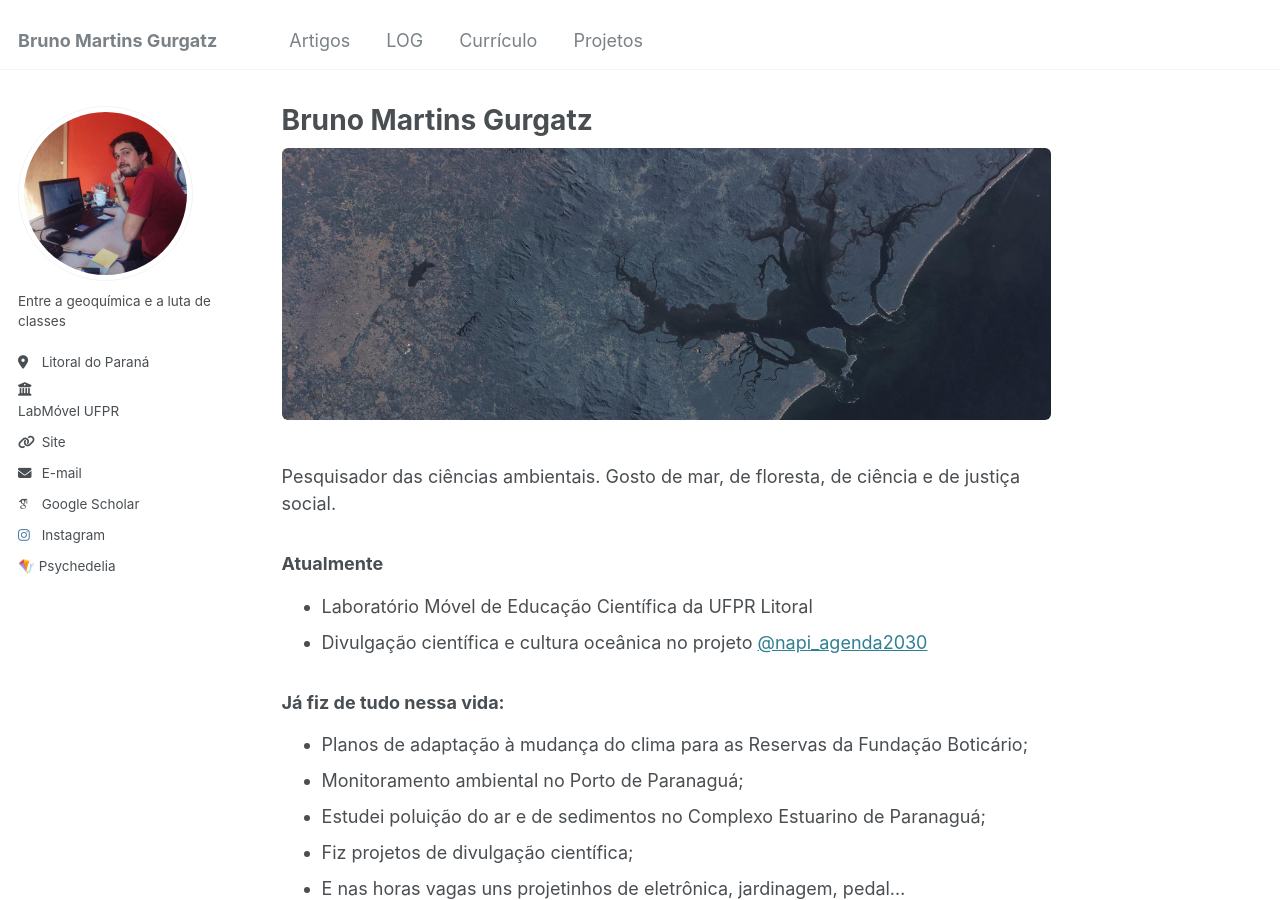
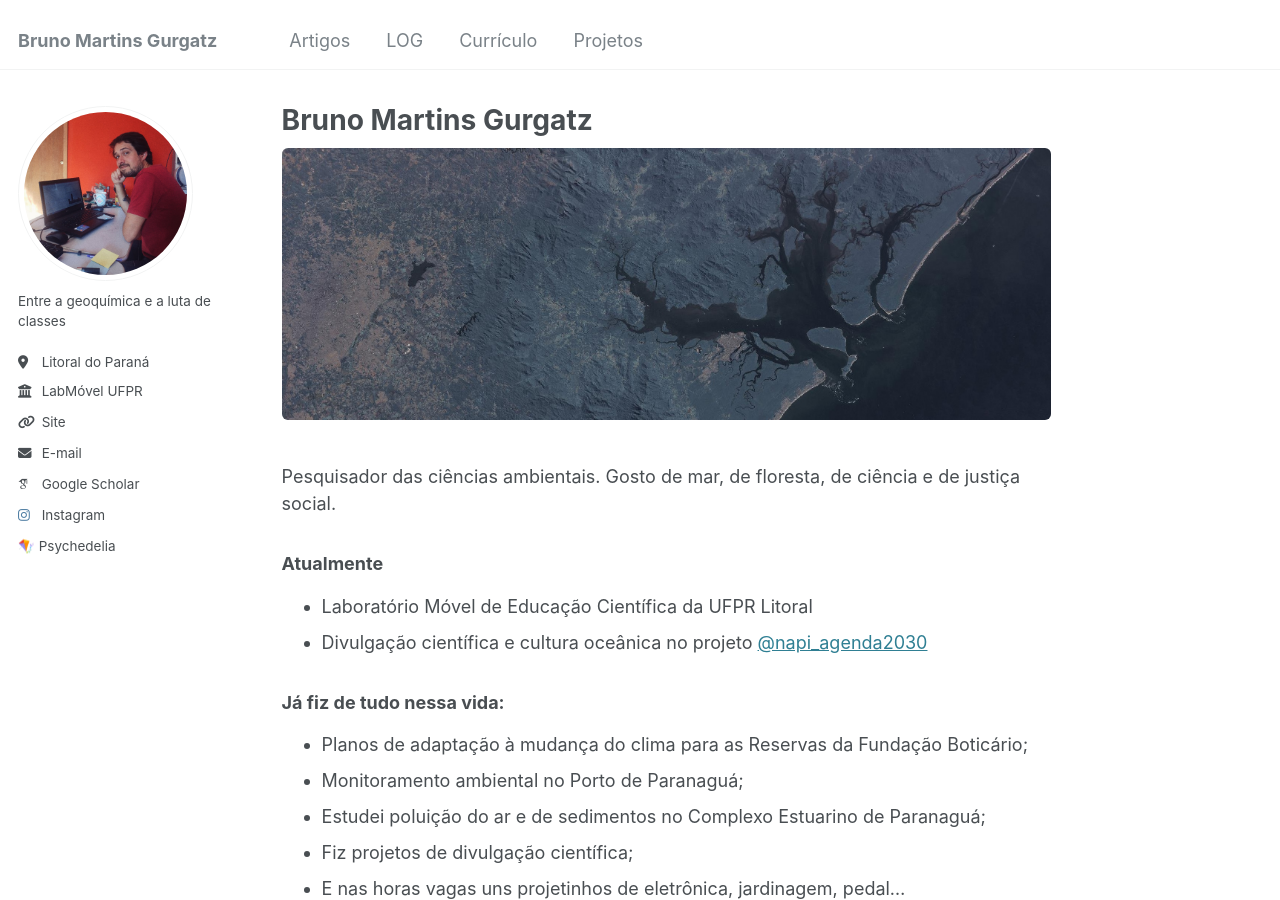
Before and after one commit to brunogurgatz/brunogurgatz.github.io, a Jekyll site: the page built from _pages/about.md, in a window 1280 px wide and 900 px high. Built offline with Jekyll 4.4.1, drawn with Linux system fonts in a browser that asks for light colours; some web fonts are replaced.

Commit message:
modified:   _includes/author-profile.html

```diff
--- a/_includes/author-profile.html
+++ b/_includes/author-profile.html
@@ -27,7 +27,17 @@
       {% if author.location %}
         <li class="author__desktop"><i class="fa-solid fa-location-dot icon-pad-right" aria-hidden="true"></i>{{ author.location }}</li>
       {% endif %}
-      {% if author.employer %}<li><i class="fas fa-fw fa-building-columns icon-pad-right" aria-hidden="true"></i>{% if author.employer_url %}<a href="{{ author.employer_url }}">{{ author.employer }}</a>{% else %}{{ author.employer }}{% endif %}</li>{% endif %}
+      {% if author.employer %}
+  <li>
+    {% if author.employer_url %}
+      <a href="{{ author.employer_url }}">
+        <i class="fas fa-fw fa-building-columns icon-pad-right" aria-hidden="true"></i>{{ author.employer }}
+      </a>
+    {% else %}
+      <i class="fas fa-fw fa-building-columns icon-pad-right" aria-hidden="true"></i>{{ author.employer }}
+    {% endif %}
+  </li>
+{% endif %}
       {% if author.uri %}
         <li><a href="{{ author.uri }}"><i class="fas fa-fw fa-link icon-pad-right" aria-hidden="true"></i>{{ site.data.ui-text[site.locale].website_label | default: "Website" }}</a></li>
       {% endif %}
```
